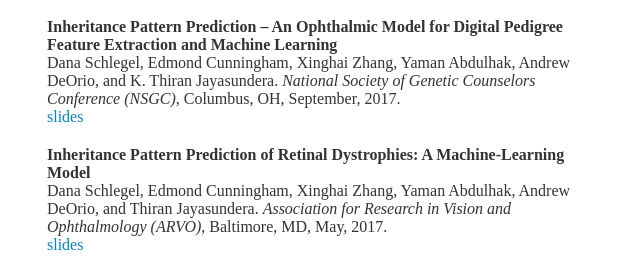
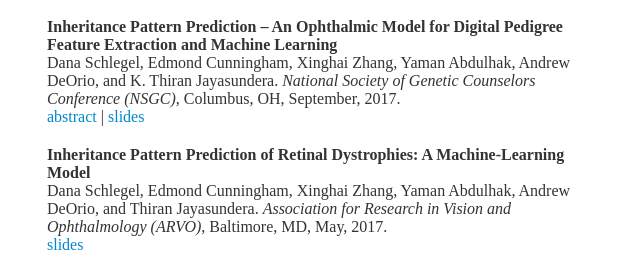
Before and after one commit to awdeorio/andrewdeorio.com, a Jekyll site: the page built from research/index.html, in a window 1280 px wide and 900 px high, scrolled down 858 px. Shown: the part 152-426 px from the top of the window, without its empty margins (318-958 px from the left). Built offline with Jekyll 4.4.1, drawn with Linux system fonts in a browser that asks for light colours; nearby versions of some CDN libraries.

Commit message:
/research += NSGC17 abstract

```diff
--- a/research/index.html
+++ b/research/index.html
@@ -110,7 +110,7 @@ title: Research | Andrew DeOrio
   James Perretta and Andrew DeOrio.
   <i>American Society of Engineering Education (ASEE)</i>, Salt Lake City, UT, June, 2018.
   <br>
-  <a href="assets/ASEE18.pdf" target="_blank" >pdf</a></small> |
+  <a href="assets/ASEE18.pdf" target="_blank" >pdf</a> |
   <a href="assets/ASEE18-slides.pdf" target="_blank">slides</a>
 </div>
 
@@ -120,6 +120,7 @@ title: Research | Andrew DeOrio
   Dana Schlegel, Edmond Cunningham, Xinghai Zhang, Yaman Abdulhak, Andrew DeOrio, and K. Thiran Jayasundera.
   <i>National Society of Genetic Counselors Conference (NSGC)</i>, Columbus, OH, September, 2017.
   <br>
+  <a href="assets/NSGC17-abstract.pdf" target="_blank">abstract</a> |
   <a href="assets/NSGC17-slides.pdf" target="_blank">slides</a>
 </div>
 
```
Also changed, not shown: 1 other file.
